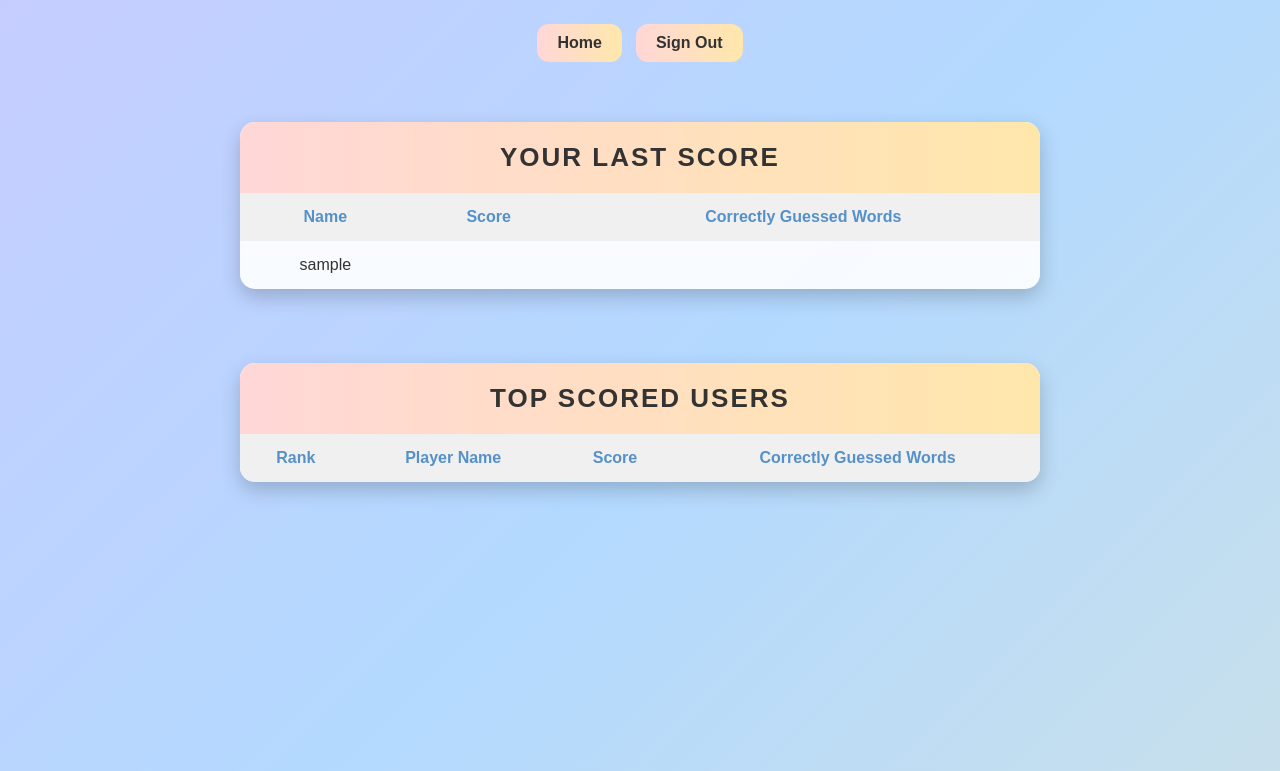
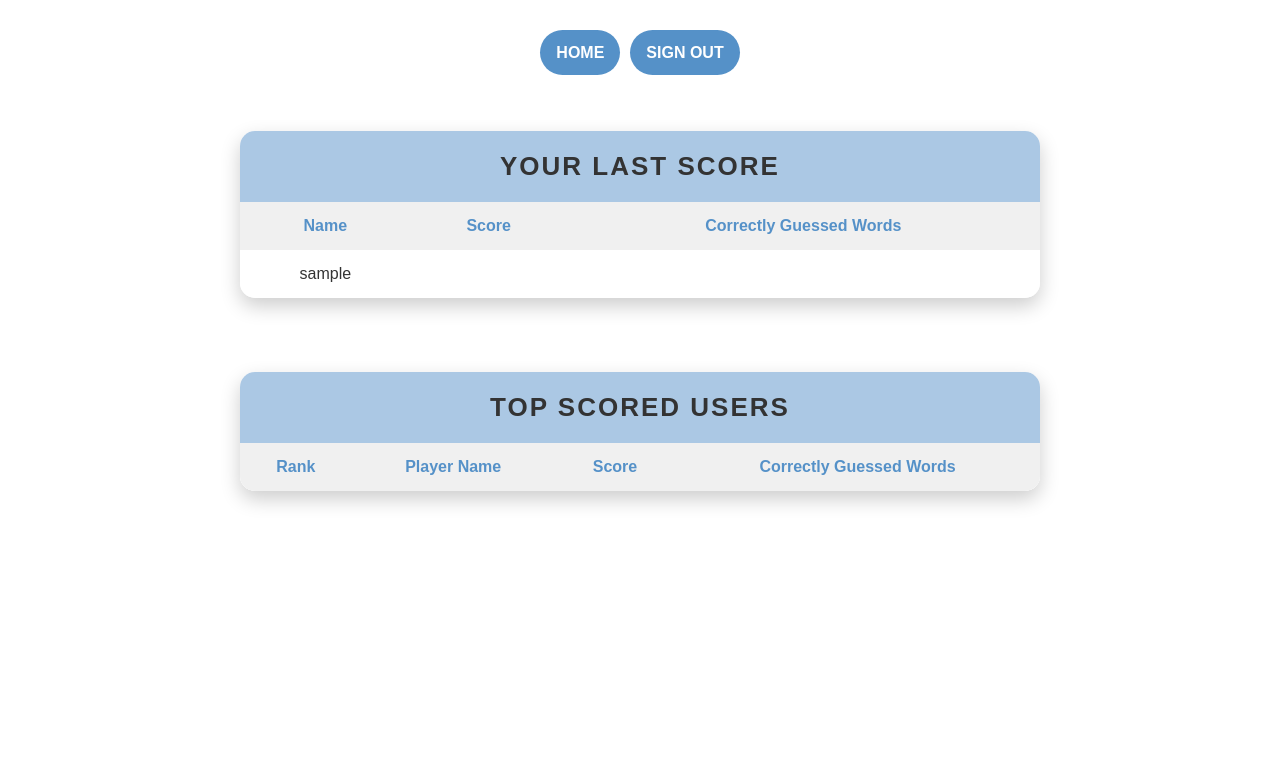
Before and after one commit to Thexz3n/GuessGame, a Flask app: page /leader in a window 1280 px wide. Shown: the top 771 px of the page. Run offline with Flask 3, Linux system fonts and the light colour scheme; the visitor is signed in with stand-in values (Sample User, id 1); data that the repository does not hold is empty; some libraries are stand-ins or nearby versions.

Commit message:
new design for all page

```diff
--- a/static/home.css
+++ b/static/home.css
@@ -34,6 +34,9 @@ body {
     padding: 30px 40px;
     text-align: center;
     width: 350px;
+    background: rgba(255, 255, 255, 0.9);
+    border-radius: 15px;
+    box-shadow: 0 8px 20px rgba(0, 0, 0, 0.2);
 }
 
 h1 {
@@ -114,7 +117,7 @@ form button {
     border: none;
     border-radius: 1000px;
     padding: .85em 1em;
-    background-color: var(--accent-color);
+    background:  rgb(85, 145, 200);
     color: var(--base-color);
     font: inherit;
     font-weight: 600;
--- a/static/leader.css
+++ b/static/leader.css
@@ -3,11 +3,13 @@
     margin: 0;
     padding: 0;
     box-sizing: border-box;
+    text-decoration: none;
+
 }
 
 body {
     font-family: 'Arial', sans-serif;
-    background: linear-gradient(135deg, rgb(240, 179, 255), rgb(179, 217, 255), rgb(255, 240, 179));
+    background: rgba(255, 255, 255, 0.9);
     background-size: 400% 400%;
     animation: gradientBG 10s ease infinite;
     color: #333;
@@ -17,19 +19,6 @@ body {
     padding: 20px;
 }
 
-@keyframes gradientBG {
-    0% {
-        background-position: 0% 50%;
-    }
-
-    50% {
-        background-position: 100% 50%;
-    }
-
-    100% {
-        background-position: 0% 50%;
-    }
-}
 
 .button-container {
     display: flex;
@@ -39,22 +28,22 @@ body {
 }
 
 .btn {
-    background: linear-gradient(90deg, rgb(255, 215, 215), rgb(255, 231, 171));
-    color: #333;
-    font-weight: 700;
-    padding: 10px 20px;
-    text-align: center;
-    text-decoration: none;
-    display: inline-block;
-    font-size: 16px;
-    margin: 4px 2px;
+    margin-top: 10px;
+    border: none;
+    border-radius: 1000px;
+    padding: .85em 1em;
+    background:  rgb(85, 145, 200);
+    color: white;
+    font: inherit;
+    font-weight: 600;
+    text-transform: uppercase;
     cursor: pointer;
-    border-radius: 12px;
-    transition: background-color 0.3s ease;
+    transition: 150ms ease;
 }
 
 .btn:hover {
-    background-color: #45a049;
+    transform: translateY(-3px);
+    box-shadow: 0 4px 10px rgba(0, 0, 0, 0.2);
 }
 
 .leaderboard-container {
@@ -68,7 +57,7 @@ body {
 }
 
 .leaderboard-header {
-    background: linear-gradient(90deg, rgb(255, 215, 215), rgb(255, 231, 171));
+    background: rgba(85, 144, 200, 0.495);
     color: #333;
     padding: 20px;
     text-align: center;
@@ -100,11 +89,11 @@ th {
 }
 
 tbody tr:nth-child(even) {
-    background-color: rgba(255, 243, 231, 0.5);
+    background-color: rgba(50, 144, 200, 0.255);
 }
 
 tbody tr:hover {
-    background-color: rgba(255, 220, 220, 0.3);
+    background-color: rgba(50, 144, 200, 0.255);
     cursor: pointer;
 }
 
--- a/templates/Game.html
+++ b/templates/Game.html
@@ -7,6 +7,8 @@
     <meta name="viewport" content="width=device-width, initial-scale=1.0">
     <title>Word Guess Game</title>
     <link rel="stylesheet" href="{{ url_for('static', filename='game.css') }}">
+
+
 </head>
 
 <body>
--- a/templates/documentation.html
+++ b/templates/documentation.html
@@ -5,7 +5,8 @@
     <meta charset="UTF-8">
     <meta name="viewport" content="width=device-width, initial-scale=1.0">
     <title>Project Documentation</title>
-    <link rel="stylesheet" href="{{ url_for('static', filename='documentation.css') }}">
+    <link rel="stylesheet" href="{{ url_for('static', filename='documentation.css') }}">\
+    <link rel="stylesheet" href="/static/documentation.css">
 </head>
 
 <body>
--- a/templates/home.html
+++ b/templates/home.html
@@ -6,6 +6,7 @@
     <meta name="viewport" content="width=device-width, initial-scale=1.0">
     <title>Word Guess Game - Home</title>
     <link rel="stylesheet" href="{{ url_for('static', filename='home.css') }}">
+    <link rel="stylesheet" href="/static/home.css">
 </head>
 
 <body>
--- a/templates/leader.html
+++ b/templates/leader.html
@@ -6,6 +6,7 @@
     <meta name="viewport" content="width=device-width, initial-scale=1.0">
     <title>Guess Game Leaderboard</title>
     <link rel="stylesheet" href="{{ url_for('static', filename='leader.css') }}">
+    <link rel="stylesheet" href="/static/leader.css">
 </head>
 
 <body>
--- a/templates/login.html
+++ b/templates/login.html
@@ -6,6 +6,8 @@
   <meta name="viewport" content="width=device-width, initial-scale=1.0">
   <title>Login</title>
   <link rel="stylesheet" href="{{ url_for('static', filename='login.css') }}">
+  <link rel="stylesheet" href="/static/login.css">
+
 </head>
 
 <body>
--- a/templates/signup.html
+++ b/templates/signup.html
@@ -6,11 +6,13 @@
   <meta name="viewport" content="width=device-width, initial-scale=1.0">
   <title>Signup</title>
   <link rel="stylesheet" href="{{ url_for('static', filename='signup.css') }}">
+  <link rel="stylesheet" href="/static/signup.css">
 </head>
 
 <body>
   <div class="wrapper">
     <h1>Signup</h1>
+
     {% with messages = get_flashed_messages() %}
     {% if messages %}
     <ul>
@@ -20,6 +22,7 @@
     </ul>
     {% endif %}
     {% endwith %}
+
     <form action="{{ url_for('signup') }}" method="POST">
       <div>
         <label for="firstname-input">Firstname</label>
```
Also changed, not shown: static/game.css (+10 -21 lines), static/login.css (+12 -23 lines), static/signup.css (+2 -15 lines).
